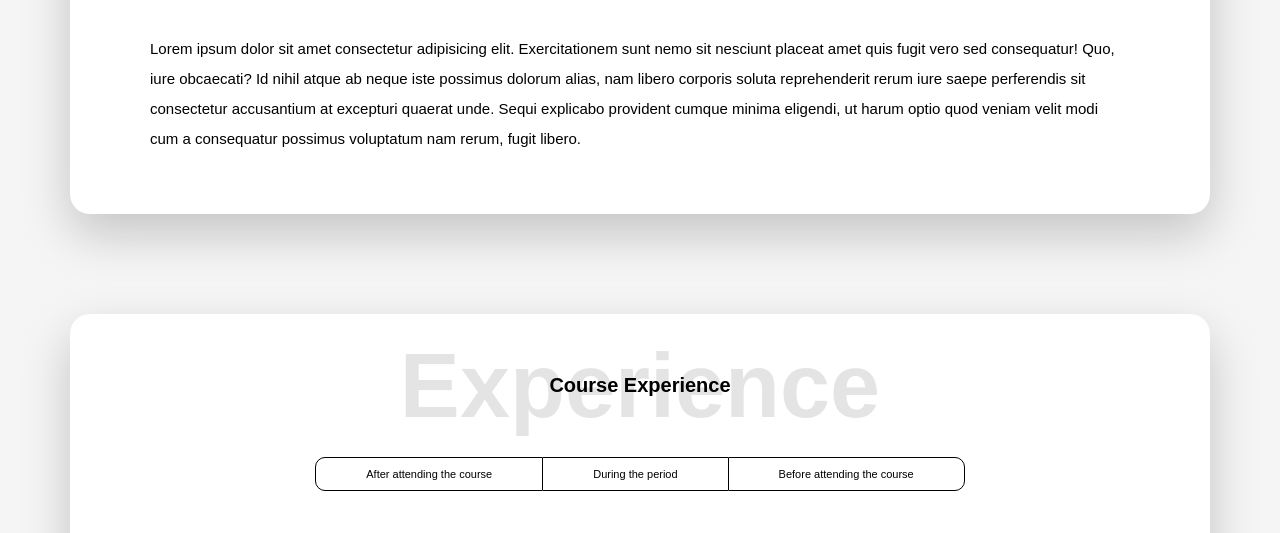
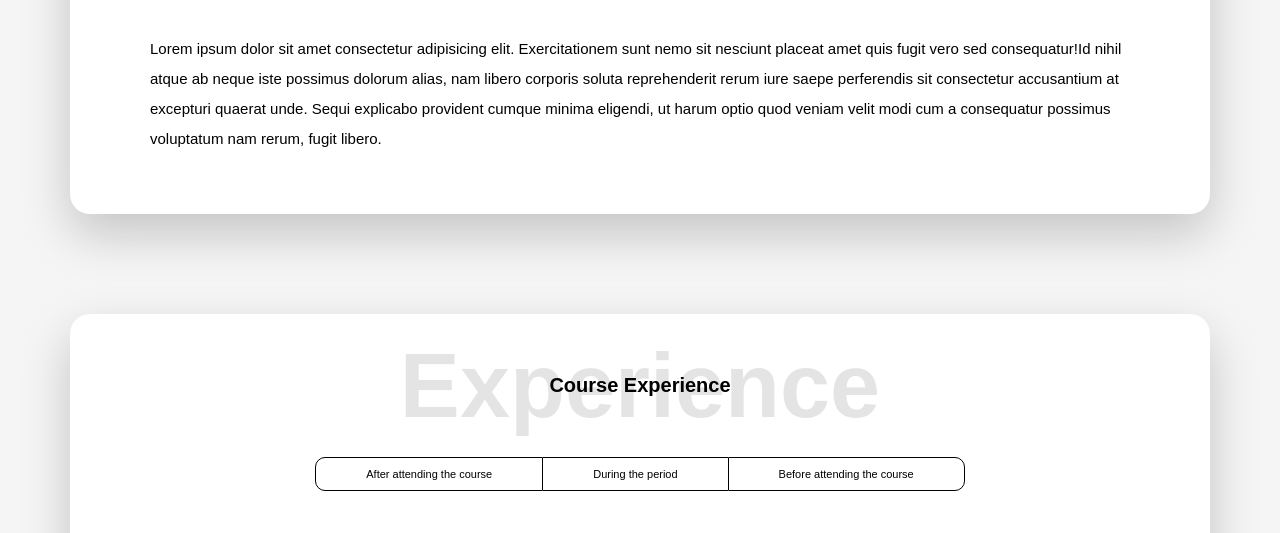
Before and after one commit to dexkode4/Product-factory-landingpage, a website: page index.html in a window 1280 px wide. Shown: the part 1024-1557 px from the top of the page. Drawn offline with Linux system fonts and the light colour scheme.

Commit message:
debugging

```diff
--- a/index.html
+++ b/index.html
@@ -109,7 +109,7 @@
           <p class="about__us-header-summary">
             Lorem ipsum dolor sit amet consectetur adipisicing elit.
             Exercitationem sunt nemo sit nesciunt placeat amet quis fugit vero
-            sed consequatur! Quo, iure obcaecati? Id nihil atque ab neque iste
+            sed consequatur!Id nihil atque ab neque iste
             possimus dolorum alias, nam libero corporis soluta reprehenderit
             rerum iure saepe perferendis sit consectetur accusantium at
             excepturi quaerat unde. Sequi explicabo provident cumque minima
```
